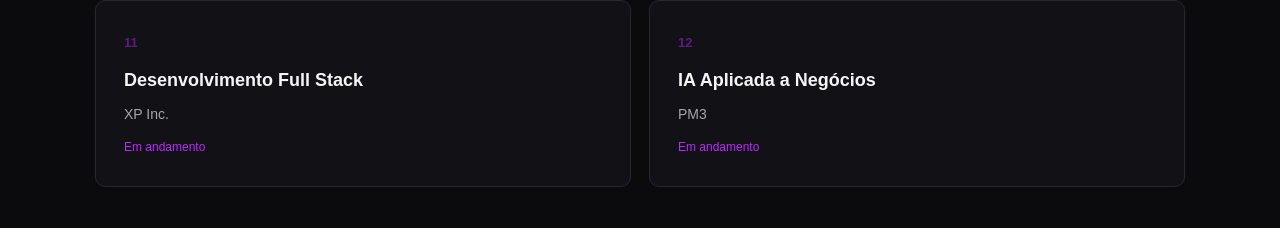
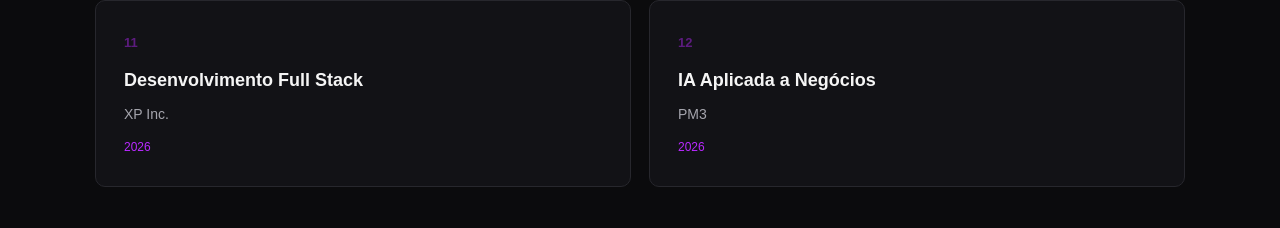
Before and after one commit to iwnldev/Portf-lio-Diego, a plain HTML site: page index.html in a window 1280 px wide. Shown: the part 6564-6792 px from the top of the page. Drawn offline with nearby package versions, Linux system fonts and the light colour scheme.

Commit message:
Update index.html

```diff
--- a/index.html
+++ b/index.html
@@ -909,18 +909,13 @@
         <section id="cursos" class="secao">
 
             <div class="titulo-secao">
-
                 <span>06</span>
-
-                <h2>
-                    Cursos e Certificações
-                </h2>
-
+                <h2>Cursos e Certificações</h2>
             </div>
-
 
             <div class="cursos-container">
 
+                <!-- 01. Python Essentials 1 -->
                 <div class="curso-card">
                     <span>01</span>
                     <h3>Python Essentials 1</h3>
@@ -928,6 +923,7 @@
                     <small>2026</small>
                 </div>
 
+                <!-- 02. Data Literacy -->
                 <div class="curso-card">
                     <span>02</span>
                     <h3>Data Literacy</h3>
@@ -936,6 +932,7 @@
                     <a href="https://www.credly.com/go/xJeUPjT0" target="_blank" rel="noopener noreferrer" class="curso-certificado">Ver credencial Credly →</a>
                 </div>
 
+                <!-- 03. HTML 5 -->
                 <div class="curso-card">
                     <span>03</span>
                     <h3>HTML 5 (12h)</h3>
@@ -943,6 +940,7 @@
                     <small>2025</small>
                 </div>
 
+                <!-- 04. CSS -->
                 <div class="curso-card">
                     <span>04</span>
                     <h3>CSS (3h)</h3>
@@ -950,6 +948,7 @@
                     <small>2024</small>
                 </div>
 
+                <!-- 05. JavaScript -->
                 <div class="curso-card">
                     <span>05</span>
                     <h3>JavaScript (1h)</h3>
@@ -957,6 +956,7 @@
                     <small>2024</small>
                 </div>
 
+                <!-- 06. SQL para Análise de Dados -->
                 <div class="curso-card">
                     <span>06</span>
                     <h3>SQL para Análise de Dados com PostgreSQL</h3>
@@ -964,6 +964,7 @@
                     <small>2026</small>
                 </div>
 
+                <!-- 07. Lógica de Programação com Python -->
                 <div class="curso-card">
                     <span>07</span>
                     <h3>Lógica de Programação com Python</h3>
@@ -971,6 +972,7 @@
                     <small>2026</small>
                 </div>
 
+                <!-- 08. Fundamentos de TI -->
                 <div class="curso-card">
                     <span>08</span>
                     <h3>Fundamentos de TI: Hardware e Software (7h)</h3>
@@ -978,6 +980,7 @@
                     <small>2026</small>
                 </div>
 
+                <!-- 09. Site Simples -->
                 <div class="curso-card">
                     <span>09</span>
                     <h3>Crie um Site Simples com HTML, CSS e JS</h3>
@@ -985,6 +988,7 @@
                     <small>2026</small>
                 </div>
 
+                <!-- 10. Segurança da Informação -->
                 <div class="curso-card">
                     <span>10</span>
                     <h3>Segurança da Informação Básico</h3>
@@ -992,18 +996,20 @@
                     <small>2026</small>
                 </div>
 
+                <!-- 11. Desenvolvimento Full Stack -->
                 <div class="curso-card">
                     <span>11</span>
                     <h3>Desenvolvimento Full Stack</h3>
                     <p>XP Inc.</p>
-                    <small>Em andamento</small>
+                    <small>2026</small>
                 </div>
 
+                <!-- 12. IA Aplicada a Negócios -->
                 <div class="curso-card">
                     <span>12</span>
                     <h3>IA Aplicada a Negócios</h3>
                     <p>PM3</p>
-                    <small>Em andamento</small>
+                    <small>2026</small>
                 </div>
 
             </div>
```
